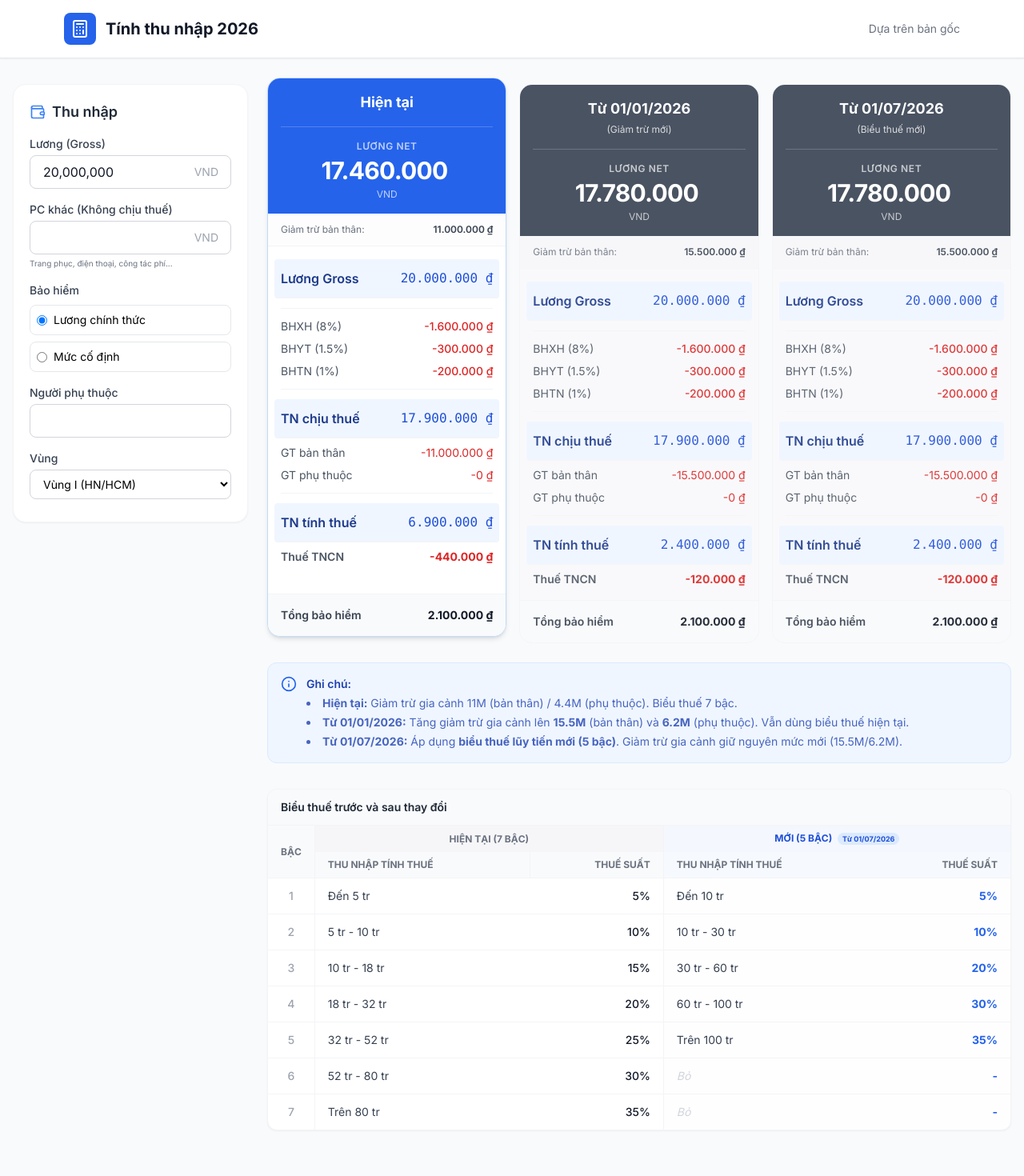
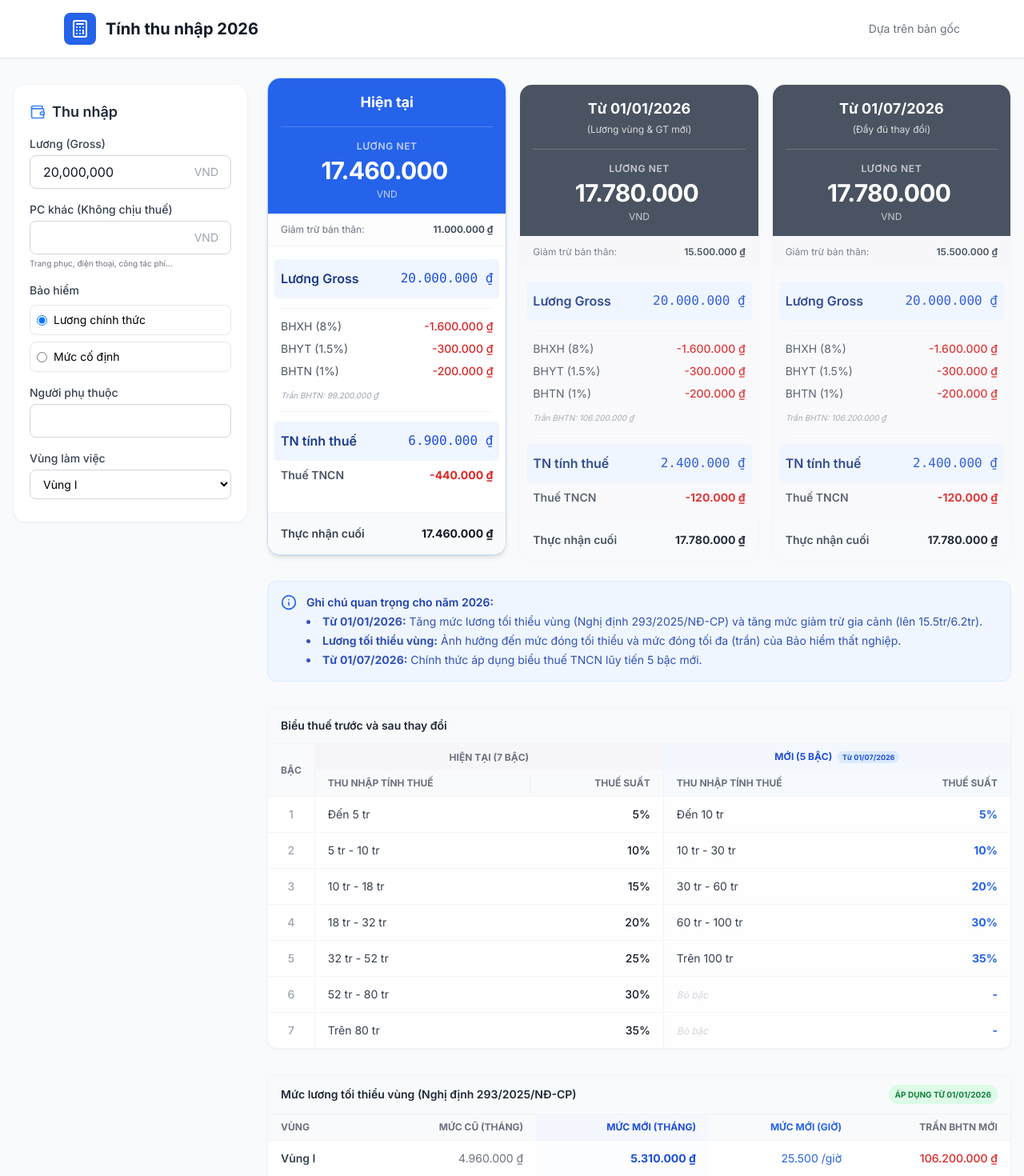
Before and after one commit to ston39/Gross-to-net, a React (Vite) app: page / in a window 1280 px wide. Shown: the top 1470 px of the page at 80% size. Built offline with nearby package versions, Linux system fonts and the light colour scheme.

Commit message:
feat: Update tax policy constants and base URL
Updates the tax policy constants to reflect the new regional minimum salaries and hourly rates for 2026. It also removes the base URL from vite.config.ts, which is no longer needed.

```diff
--- a/App.tsx
+++ b/App.tsx
@@ -1,7 +1,7 @@
 import React, { useState, useEffect } from 'react';
 import { InsuranceMode, Region, TaxInput, TaxResult, TaxPolicy } from './types';
 import { calculateSalary, formatCurrency } from './utils/calculator';
-import { POLICIES, TAX_BRACKETS_CURRENT, TAX_BRACKETS_JULY_2026 } from './constants';
+import { POLICIES, TAX_BRACKETS_CURRENT, TAX_BRACKETS_JULY_2026, REGIONAL_MIN_2026, REGIONAL_MIN_HOURLY_2026 } from './constants';
 import NumberInput from './components/NumberInput';
 import { DetailRow } from './components/DetailRow';
 import { Calculator, ShieldCheck, Wallet, Info } from 'lucide-react';
@@ -32,7 +32,7 @@ function App() {
 
   const getRegionName = (r: Region) => {
     switch(r) {
-      case Region.I: return "Vùng I (HN/HCM)";
+      case Region.I: return "Vùng I";
       case Region.II: return "Vùng II";
       case Region.III: return "Vùng III";
       case Region.IV: return "Vùng IV";
@@ -47,6 +47,8 @@ function App() {
     if (max === null) return `Trên ${formatMillion(min)} tr`;
     return `${formatMillion(min)} tr - ${formatMillion(max)} tr`;
   };
+
+  const currentPolicy = POLICIES.find(p => p.id === 'current');
 
   return (
     <div className="min-h-screen bg-gray-50 pb-12">
@@ -73,7 +75,7 @@ function App() {
       <main className="max-w-7xl mx-auto px-2 sm:px-4 py-8">
         <div className="grid grid-cols-1 lg:grid-cols-12 gap-6">
 
-          {/* Controls - Left Side (or Top on mobile) */}
+          {/* Controls */}
           <div className="lg:col-span-3 space-y-6">
             <div className="bg-white p-5 rounded-2xl shadow-sm border border-gray-100 sticky top-24">
               <h2 className="text-lg font-semibold text-gray-800 mb-4 flex items-center gap-2">
@@ -149,7 +151,7 @@ function App() {
                   onChange={(val) => setInput(prev => ({ ...prev, dependents: val }))}
                 />
                 <div className="flex flex-col">
-                  <label className="text-sm font-medium text-gray-700 mb-1">Vùng</label>
+                  <label className="text-sm font-medium text-gray-700 mb-1">Vùng làm việc</label>
                   <select
                     value={input.region}
                     onChange={(e) => setInput(prev => ({ ...prev, region: Number(e.target.value) }))}
@@ -164,7 +166,7 @@ function App() {
             </div>
           </div>
 
-          {/* Results - Comparison Grid */}
+          {/* Results Comparison */}
           <div className="lg:col-span-9">
             <div className="grid grid-cols-1 md:grid-cols-3 gap-4">
               {POLICIES.map((policy, index) => {
@@ -175,7 +177,6 @@ function App() {
                 return (
                   <div key={policy.id} className={`flex flex-col rounded-2xl border overflow-hidden transition-all duration-300 ${isCurrent ? 'border-blue-200 shadow-md md:-mt-2 md:mb-2 bg-white z-10' : 'border-gray-100 bg-gray-50/50 opacity-90 hover:opacity-100 hover:bg-white hover:shadow-sm'}`}>
 
-                    {/* Header Card */}
                     <div className={`${isCurrent ? 'bg-blue-600' : 'bg-gray-700'} p-4 text-white text-center`}>
                       <h3 className="font-bold text-lg">{policy.name}</h3>
                       {policy.subLabel && <p className="text-xs opacity-80 mt-1">{policy.subLabel}</p>}
@@ -188,27 +189,13 @@ function App() {
                       </div>
                     </div>
 
-                    {/* Key Differences */}
                     <div className="px-4 py-3 bg-opacity-10 bg-gray-200 border-b border-gray-100 text-xs text-gray-500 flex justify-between items-center">
                        <span>Giảm trừ bản thân:</span>
                        <span className="font-semibold text-gray-700">{formatCurrency(policy.personalDeduction)}</span>
                     </div>
 
-                    {/* Detail Table */}
                     <div className="p-4 flex-1">
-                      <DetailRow
-                         label="Lương Gross"
-                         value={result.grossSalary}
-                         highlight
-                      />
-                      {result.otherNonTaxableAllowance > 0 && (
-                        <DetailRow
-                          label="Phụ cấp khác"
-                          value={result.otherNonTaxableAllowance}
-                          subText="Không chịu thuế TNCN"
-                        />
-                      )}
-
+                      <DetailRow label="Lương Gross" value={result.grossSalary} highlight />
                       <div className="my-3 border-t border-gray-100"></div>
 
                       <div className="space-y-2">
@@ -224,48 +211,25 @@ function App() {
                           <span className="text-gray-600">BHTN (1%)</span>
                           <span className="text-red-600 font-medium">-{formatCurrency(result.unemploymentInsurance)}</span>
                         </div>
-                      </div>
-
-                      <div className="my-3 border-t border-gray-100"></div>
-
-                      <DetailRow
-                        label="TN chịu thuế"
-                        value={result.assessableIncome}
-                        highlight
-                      />
-
-                      <div className="space-y-2 mt-2">
-                        <div className="flex justify-between text-sm">
-                          <span className="text-gray-600">GT bản thân</span>
-                          <span className="text-red-600">-{formatCurrency(result.personalDeduction)}</span>
-                        </div>
-                         <div className="flex justify-between text-sm">
-                          <span className="text-gray-600">GT phụ thuộc</span>
-                          <span className="text-red-600">-{formatCurrency(result.dependentDeduction)}</span>
+                        <div className="text-[10px] text-gray-400 italic mt-1 border-t border-gray-50 pt-1">
+                          Trần BHTN: {formatCurrency(20 * policy.regionalMinSalary[input.region])}
                         </div>
                       </div>
 
                       <div className="my-3 border-t border-gray-100"></div>
-
-                      <DetailRow
-                        label="TN tính thuế"
-                        value={result.taxableIncome}
-                        highlight
-                      />
+                      <DetailRow label="TN tính thuế" value={result.taxableIncome} highlight />
                       <div className="mt-2 flex justify-between text-sm">
                           <span className="text-gray-600 font-semibold">Thuế TNCN</span>
                           <span className="text-red-600 font-bold">-{formatCurrency(result.taxAmount)}</span>
                       </div>
                     </div>
 
-                    {/* Footer Summary */}
                     <div className="bg-gray-50 p-4 border-t border-gray-100">
                       <div className="flex justify-between items-center">
-                        <span className="text-sm font-semibold text-gray-700">Tổng bảo hiểm</span>
-                        <span className="text-sm font-bold text-gray-900">{formatCurrency(result.totalInsurance)}</span>
+                        <span className="text-sm font-semibold text-gray-700">Thực nhận cuối</span>
+                        <span className="text-sm font-bold text-gray-900">{formatCurrency(result.netSalary)}</span>
                       </div>
                     </div>
-
                   </div>
                 );
               })}
@@ -275,11 +239,11 @@ function App() {
             <div className="mt-6 bg-blue-50 p-4 rounded-xl border border-blue-100 flex gap-3">
                <Info className="text-blue-600 shrink-0" size={20} />
                <div className="text-sm text-blue-800">
-                  <p className="font-semibold mb-1">Ghi chú:</p>
-                  <ul className="list-disc list-inside space-y-1 opacity-80">
-                    <li><strong>Hiện tại:</strong> Giảm trừ gia cảnh 11M (bản thân) / 4.4M (phụ thuộc). Biểu thuế 7 bậc.</li>
-                    <li><strong>Từ 01/01/2026:</strong> Tăng giảm trừ gia cảnh lên <strong>15.5M</strong> (bản thân) và <strong>6.2M</strong> (phụ thuộc). Vẫn dùng biểu thuế hiện tại.</li>
-                    <li><strong>Từ 01/07/2026:</strong> Áp dụng <strong>biểu thuế lũy tiến mới (5 bậc)</strong>. Giảm trừ gia cảnh giữ nguyên mức mới (15.5M/6.2M).</li>
+                  <p className="font-semibold mb-1">Ghi chú quan trọng cho năm 2026:</p>
+                  <ul className="list-disc list-inside space-y-1 opacity-90">
+                    <li><strong>Từ 01/01/2026:</strong> Tăng mức lương tối thiểu vùng (Nghị định 293/2025/NĐ-CP) và tăng mức giảm trừ gia cảnh (lên 15.5tr/6.2tr).</li>
+                    <li><strong>Lương tối thiểu vùng:</strong> Ảnh hưởng đến mức đóng tối thiểu và mức đóng tối đa (trần) của Bảo hiểm thất nghiệp.</li>
+                    <li><strong>Từ 01/07/2026:</strong> Chính thức áp dụng biểu thuế TNCN lũy tiến 5 bậc mới.</li>
                   </ul>
                </div>
             </div>
@@ -311,22 +275,10 @@ function App() {
                       return (
                         <tr key={i} className="hover:bg-gray-50">
                           <td className="px-4 py-3 text-center font-medium text-gray-400 border-r border-gray-100">{i + 1}</td>
-
-                          {/* Current */}
-                          <td className="px-4 py-3 text-gray-700">
-                            {currentBracket ? formatRange(currentBracket.min, currentBracket.max) : '-'}
-                          </td>
-                          <td className="px-4 py-3 text-right font-medium text-gray-900 border-r border-gray-100">
-                             {currentBracket ? `${currentBracket.rate * 100}%` : '-'}
-                          </td>
-
-                          {/* New */}
-                          <td className="px-4 py-3 text-gray-700 bg-blue-50/10">
-                            {newBracket ? formatRange(newBracket.min, newBracket.max) : <span className="text-gray-300 italic">Bỏ</span>}
-                          </td>
-                           <td className="px-4 py-3 text-right font-bold text-blue-600 bg-blue-50/10">
-                             {newBracket ? `${newBracket.rate * 100}%` : '-'}
-                          </td>
+                          <td className="px-4 py-3 text-gray-700">{currentBracket ? formatRange(currentBracket.min, currentBracket.max) : '-'}</td>
+                          <td className="px-4 py-3 text-right font-medium text-gray-900 border-r border-gray-100">{currentBracket ? `${currentBracket.rate * 100}%` : '-'}</td>
+                          <td className="px-4 py-3 text-gray-700 bg-blue-50/10">{newBracket ? formatRange(newBracket.min, newBracket.max) : <span className="text-gray-300 italic text-xs">Bỏ bậc</span>}</td>
+                          <td className="px-4 py-3 text-right font-bold text-blue-600 bg-blue-50/10">{newBracket ? `${newBracket.rate * 100}%` : '-'}</td>
                         </tr>
                       );
                     })}
@@ -335,8 +287,47 @@ function App() {
               </div>
             </div>
 
+            {/* Regional Minimum Salary Table */}
+            <div className="mt-8 bg-white rounded-xl shadow-sm border border-gray-100 overflow-hidden">
+              <div className="bg-gray-50 px-4 py-3 border-b border-gray-100 font-semibold text-gray-800 text-sm flex justify-between items-center">
+                <span>Mức lương tối thiểu vùng (Nghị định 293/2025/NĐ-CP)</span>
+                <span className="text-[10px] bg-green-100 text-green-700 px-2 py-0.5 rounded-full uppercase font-bold">Áp dụng từ 01/01/2026</span>
+              </div>
+              <div className="overflow-x-auto">
+                <table className="w-full text-sm text-left">
+                  <thead className="text-xs text-gray-500 bg-gray-50 uppercase border-b border-gray-100">
+                    <tr>
+                      <th className="px-4 py-2">Vùng</th>
+                      <th className="px-4 py-2 text-right">Mức cũ (tháng)</th>
+                      <th className="px-4 py-2 text-right bg-blue-50/50 text-blue-700 font-bold">Mức mới (tháng)</th>
+                      <th className="px-4 py-2 text-right text-blue-600">Mức mới (giờ)</th>
+                      <th className="px-4 py-2 text-right">Trần BHTN mới</th>
+                    </tr>
+                  </thead>
+                  <tbody className="divide-y divide-gray-100">
+                    {[Region.I, Region.II, Region.III, Region.IV].map((r) => {
+                      const oldMin = currentPolicy?.regionalMinSalary[r] || 0;
+                      const newMin = REGIONAL_MIN_2026[r];
+                      const newHourly = REGIONAL_MIN_HOURLY_2026[r];
+                      return (
+                        <tr key={r} className="hover:bg-gray-50">
+                          <td className="px-4 py-3 font-semibold text-gray-700">Vùng {r === 1 ? 'I' : r === 2 ? 'II' : r === 3 ? 'III' : 'IV'}</td>
+                          <td className="px-4 py-3 text-right text-gray-500">{formatCurrency(oldMin)}</td>
+                          <td className="px-4 py-3 text-right bg-blue-50/20 text-blue-700 font-bold">{formatCurrency(newMin)}</td>
+                          <td className="px-4 py-3 text-right text-blue-600">{formatCurrency(newHourly).replace('₫', '')}/giờ</td>
+                          <td className="px-4 py-3 text-right font-medium text-red-600">{formatCurrency(newMin * 20)}</td>
+                        </tr>
+                      );
+                    })}
+                  </tbody>
+                </table>
+              </div>
+              <div className="p-3 bg-gray-50 border-t border-gray-100 text-[11px] text-gray-500">
+                * Mức lương tối thiểu vùng là căn cứ để tính trần đóng Bảo hiểm thất nghiệp (không quá 20 lần mức lương tối thiểu vùng).
+              </div>
+            </div>
+
           </div>
-
         </div>
       </main>
     </div>
--- a/constants.ts
+++ b/constants.ts
@@ -17,11 +17,6 @@ export const TAX_BRACKETS_CURRENT: TaxBracket[] = [
 ];
 
 // New Tax Brackets effective July 1, 2026 (5 Levels)
-// Level 1: Up to 10M -> 5%
-// Level 2: 10-30M -> 10% (Quick deduction: 0.5M)
-// Level 3: 30-60M -> 20% (Quick deduction: 3.5M)
-// Level 4: 60-100M -> 30% (Quick deduction: 9.5M)
-// Level 5: >100M -> 35% (Quick deduction: 14.5M)
 export const TAX_BRACKETS_JULY_2026: TaxBracket[] = [
   { min: 0, max: 10000000, rate: 0.05, deduction: 0 },
   { min: 10000000, max: 30000000, rate: 0.10, deduction: 500000 },
@@ -29,6 +24,21 @@ export const TAX_BRACKETS_JULY_2026: TaxBracket[] = [
   { min: 60000000, max: 100000000, rate: 0.30, deduction: 9500000 },
   { min: 100000000, max: null, rate: 0.35, deduction: 14500000 },
 ];
+
+// Reference for the new Decree 293/2025/ND-CP values
+export const REGIONAL_MIN_2026 = {
+  [Region.I]: 5310000,
+  [Region.II]: 4730000,
+  [Region.III]: 4140000,
+  [Region.IV]: 3700000,
+};
+
+export const REGIONAL_MIN_HOURLY_2026 = {
+  [Region.I]: 25500,
+  [Region.II]: 22700,
+  [Region.III]: 20000,
+  [Region.IV]: 17800,
+};
 
 export const POLICIES: TaxPolicy[] = [
   {
@@ -48,31 +58,21 @@ export const POLICIES: TaxPolicy[] = [
   {
     id: 'jan_2026',
     name: 'Từ 01/01/2026',
-    subLabel: '(Giảm trừ mới)',
+    subLabel: '(Lương vùng & GT mới)',
     baseSalary: 2340000,
     personalDeduction: 15500000,
     dependentDeduction: 6200000,
-    regionalMinSalary: {
-      [Region.I]: 4960000,
-      [Region.II]: 4410000,
-      [Region.III]: 3860000,
-      [Region.IV]: 3250000,
-    },
-    taxBrackets: TAX_BRACKETS_CURRENT // Old brackets until July
+    regionalMinSalary: REGIONAL_MIN_2026,
+    taxBrackets: TAX_BRACKETS_CURRENT
   },
   {
     id: 'jul_2026',
     name: 'Từ 01/07/2026',
-    subLabel: '(Biểu thuế mới)',
-    baseSalary: 2340000, // Note in image implies 2.34M base (46.8M limit)
+    subLabel: '(Đầy đủ thay đổi)',
+    baseSalary: 2340000,
     personalDeduction: 15500000,
     dependentDeduction: 6200000,
-    regionalMinSalary: {
-      [Region.I]: 4960000,
-      [Region.II]: 4410000,
-      [Region.III]: 3860000,
-      [Region.IV]: 3250000,
-    },
-    taxBrackets: TAX_BRACKETS_JULY_2026 // New 5-level brackets
+    regionalMinSalary: REGIONAL_MIN_2026,
+    taxBrackets: TAX_BRACKETS_JULY_2026
   }
 ];
--- a/vite.config.ts
+++ b/vite.config.ts
@@ -4,8 +4,7 @@ import react from '@vitejs/plugin-react';
 
 export default defineConfig(({ mode }) => {
     const env = loadEnv(mode, '.', '');
-   return {
-      base: '/Gross-to-net/',
+    return {
       server: {
         port: 3000,
         host: '0.0.0.0',
```
